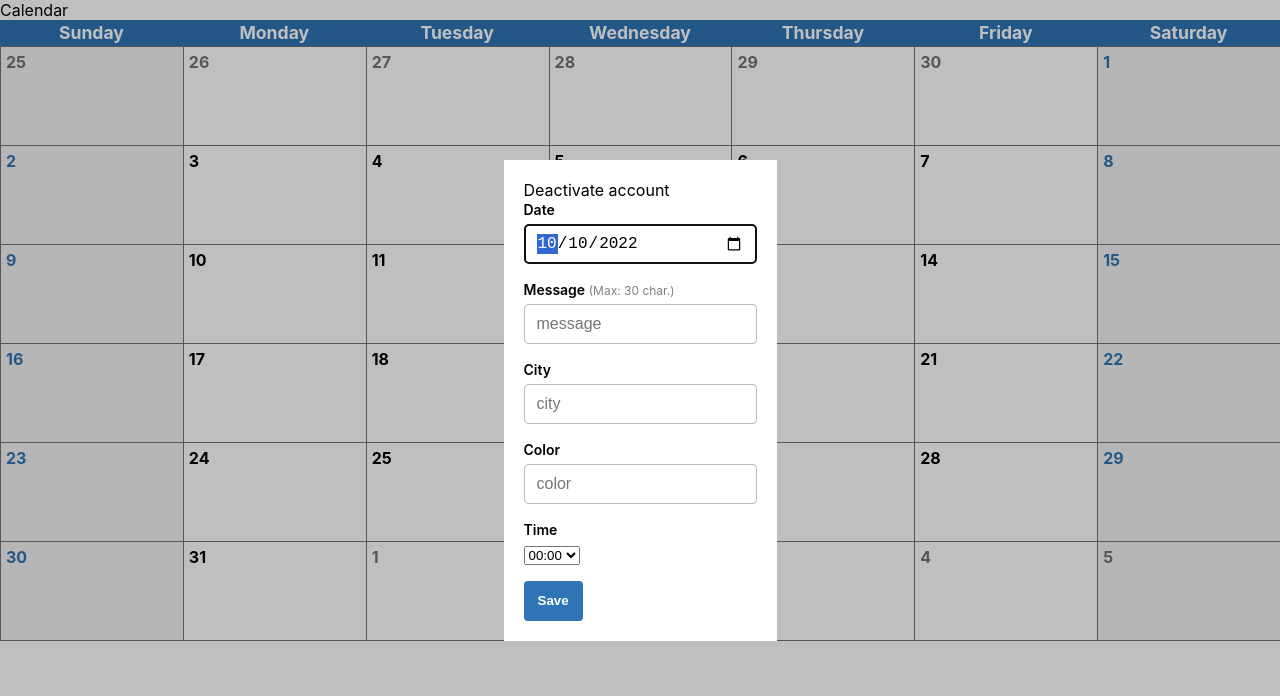
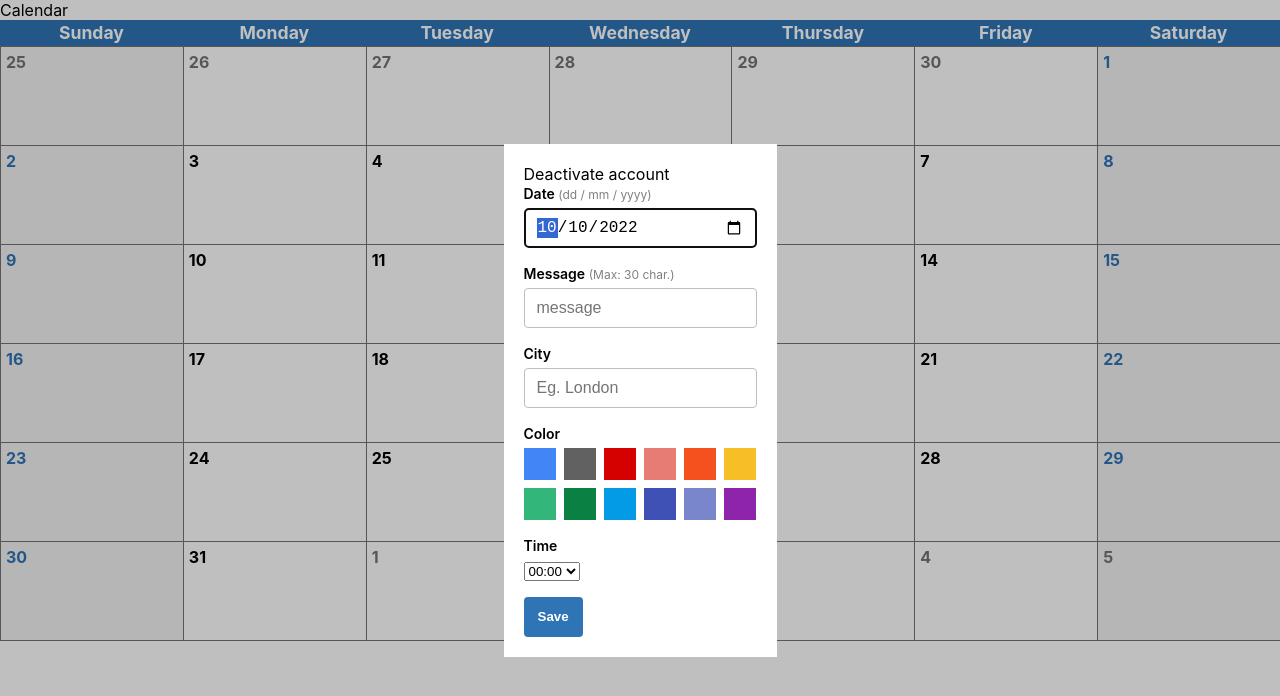
Before and after one commit to joaodorea/calendar, a React (Create React App) app: page / in a window 1280 px wide. Both pictures are taken after a click on the element "10". Shown: the top 696 px of the page. Built offline with nearby package versions, Linux system fonts and the light colour scheme; the HTML template or start-up script is replaced by a standard one.

Commit message:
feat(calendar): add color input and show correct reminder color

```diff
--- a/src/index.css
+++ b/src/index.css
@@ -153,6 +153,34 @@ button:hover {
   white-space: nowrap;
   text-align: left;
   z-index: 1;
+
+  border-radius: 4px;
+  font-size: .75rem;
+  padding: 0 4px;
+  font-weight: 500;
+  margin-bottom: 4px;
+}
+
+.reminder-item-colored {
+  color: var(--white);
+}
+
+.select-colors {
+  display: grid;
+  grid-template-columns: repeat(6, 1fr);
+  grid-gap: 0.5rem;
+}
+
+.color-item {
+  display: inline-block;
+  width: 2rem;
+  height: 2rem;
+  cursor: pointer;
+  transition: border-radius linear .1s;
+}
+
+.color-item.is-selected {
+  border-radius: 50%;
 }
 
 .modal, #headlessui-portal-root {
--- a/src/modules/calendar/components/ReminderDialogForm.jsx
+++ b/src/modules/calendar/components/ReminderDialogForm.jsx
@@ -1,5 +1,7 @@
 import { useState, useEffect } from 'react'
 import { Dialog } from '@headlessui/react'
+
+import SelectColorInput from './SelectColorInput.jsx'
 
 function ReminderDialogForm(props) {
   const [reminder, setReminder] = useState({
@@ -41,6 +43,10 @@ function ReminderDialogForm(props) {
     return false;
   }
 
+  const handleColorInput = (color) => {
+    setReminder({ ...reminder, color })
+  }
+
   return (
       <Dialog open={true} onClose={props.close}>
         <Dialog.Panel>
@@ -49,7 +55,7 @@ function ReminderDialogForm(props) {
           <Dialog.Description>
             <form onSubmit={handleSubmit}>
               <div className="base-field">
-                <label>Date</label>
+                <label>Date <span>(dd / mm / yyyy)</span></label>
                 <input onChange={handleDateInput} type="date" name="date" value={formatDateToInput(reminder.date)} required /><br />
               </div>
 
@@ -60,12 +66,12 @@ function ReminderDialogForm(props) {
 
               <div className="base-field">
                 <label>City</label>
-                <input onChange={handleInput} value={reminder.city} type="text" name="city" placeholder="city" required /><br />
+                <input onChange={handleInput} value={reminder.city} type="text" name="city" placeholder="Eg. London" required /><br />
               </div>
 
               <div className="base-field">
                 <label>Color</label>
-                <input onChange={handleInput} value={reminder.color} type="text" name="color" placeholder="color" /><br />
+                <SelectColorInput onChange={handleColorInput} selectedColor={reminder.color} />
               </div>
 
               <div className="base-field">
--- /dev/null
+++ b/src/modules/calendar/components/SelectColorInput.jsx
@@ -0,0 +1,30 @@
+function SelectColorInput(props) {
+  const availableColor = [
+    '#4285f4',
+    '#616161',
+    '#d50000',
+    '#e67c73',
+    '#f4511e',
+    '#f6bf26',
+    '#33b679',
+    '#0b8043',
+    '#039be5',
+    '#3f51b5',
+    '#7986cb',
+    '#8e24aa',
+  ]
+
+  return (
+    <div className="select-colors">
+      {availableColor.map(color => {
+        const isColorSelectedClass = color === props.selectedColor ? 'is-selected' : ''
+
+        return (
+          <span onClick={() => props.onChange(color)} style={{ 'backgroundColor': color }} className={`color-item ${isColorSelectedClass}`}></span>
+        )
+      })}
+    </div>
+  )
+}
+
+export default SelectColorInput
--- a/src/modules/calendar/pages/CalendarPage.jsx
+++ b/src/modules/calendar/pages/CalendarPage.jsx
@@ -83,9 +83,14 @@ function Calendar() {
               </div>
 
               <div className="reminder-list">
-                {Boolean(messages.length) ? messages.map((reminder) =>
-                  <span onClick={() => setEditingReminder(reminder)} className="date-item-reminder">{reminder.message}</span>)
-                : null}
+                {Boolean(messages.length) ? messages.map((reminder) => {
+                  const isColoredReminder = reminder.color ? 'reminder-item-colored' : ''
+                  const backgroundStyle = reminder.color ? {'backgroundColor': reminder.color} : {}
+
+                  return (
+                    <span style={backgroundStyle} onClick={() => setEditingReminder(reminder)} className={`date-item-reminder ${isColoredReminder}`}>{reminder.message}</span>
+                  )
+                }) : null}
               </div>
             </span>
           )
```
